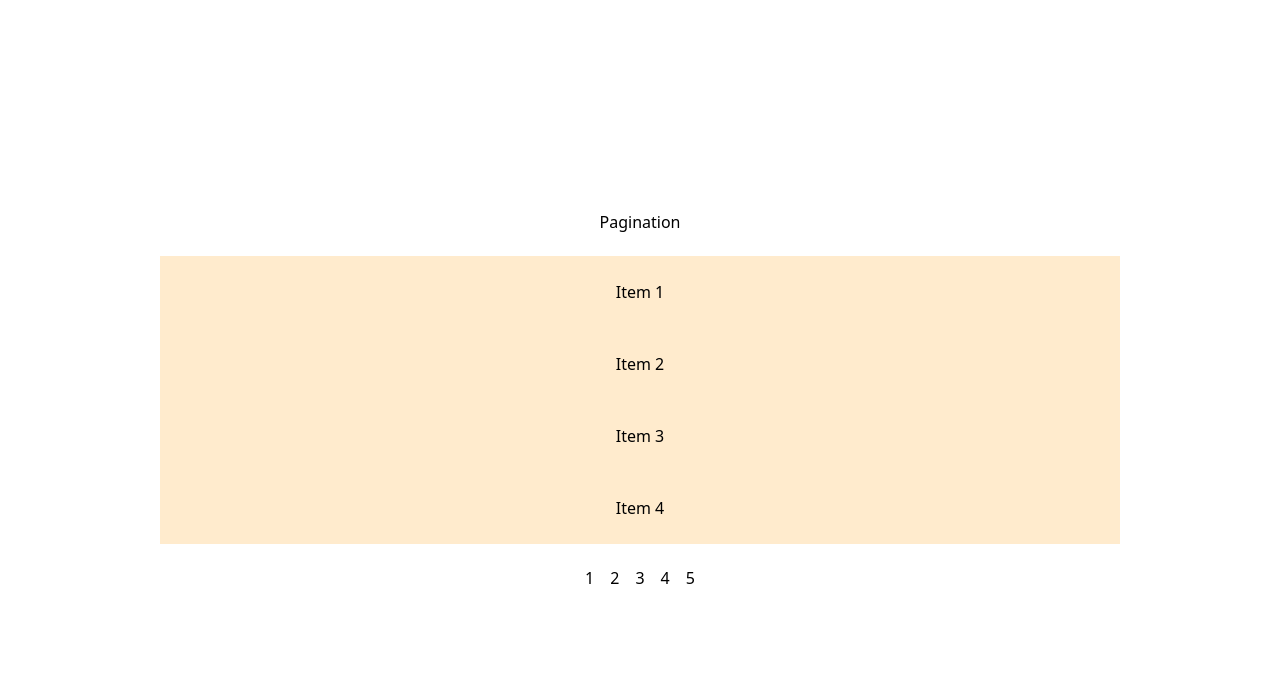
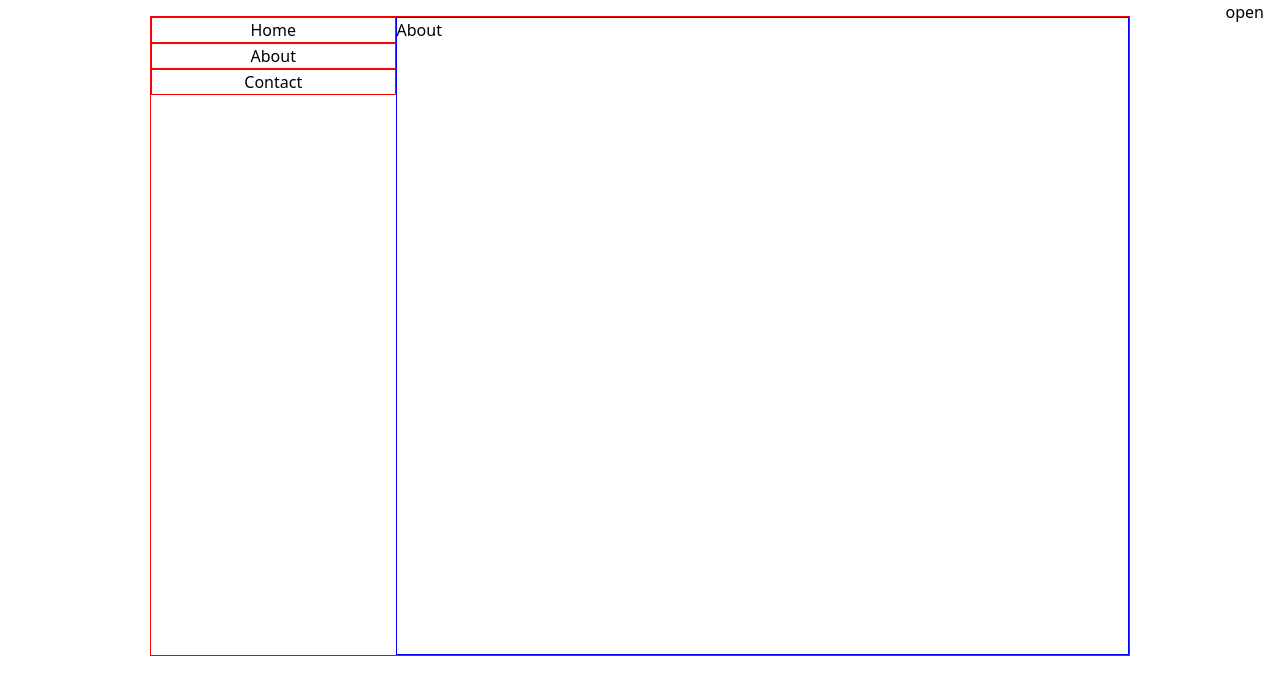
Before and after one commit to bharath90909/react-machine-coding, a React (Vite) app in the folder coding-questions/: page /about in a window 1280 px wide. Shown: the top 694 px of the page. Built offline with nearby package versions, Linux system fonts and the light colour scheme.

Commit message:
Done with RouterNavigation

```diff
--- a/coding-questions/src/App.jsx
+++ b/coding-questions/src/App.jsx
@@ -1,5 +1,5 @@
 import Accordion from "./Accordion/Accordion";
-import AppLayout from "./AppLayout";
+// import AppLayout from "./AppLayout";
 import Calculator from "./Calculator/Calculator";
 import CheckBoxToggle from "./CheckBox Toggle/CheckBoxToggle";
 import FilterWithCheckBox from "./CheckBox Toggle/FilterWithCheckBox";
@@ -21,7 +21,7 @@ import GithubProfileFinder from "./GitHub Profile Finder/GithubProfileFinder";
 import OtpVerification from "./OTP Verification/OtpVerification";
 import OtpVerificationWithArrows from "./OTP Verification/OtpVerificationWithArrows";
 import PasswordVerification from "./Password Verification.jsx/PasswordVerification";
-import InfiniteScroll from "./Infinite Scroll/InfiniteScroll";
+// import InfiniteScroll from "./Infinite Scroll/InfiniteScroll";
 import QuizApp from "./Quiz App/QuizApp";
 import TodoApp from "./Todo App/TodoApp";
 import UserLogin from "./User Login/UserLogin";
@@ -32,6 +32,11 @@ import Practice from "./Random Color/Practice";
 import CheckBoxTodo from "./CheckBox Todo/CheckBoxTodo";
 import ScrollTop from "./Scroll Top/ScrollTop";
 import Pagination from "./Pagination/Pagination";
+import InfiniteScroll from "./Pagination/InfiniteScroll";
+import AppLayout from "./Router Navigation/AppLayout";
+import Home from "./Router Navigation/Home";
+import About from "./Router Navigation/About";
+import Contact from "./Router Navigation/Contact";
 function App() {
   const appRouter = createBrowserRouter([
     {
@@ -39,22 +44,42 @@ function App() {
       element: <AppLayout />,
       children: [
         {
-          path: "/home/:dynamicID",
-          element: <RouterPage />,
+          path: "/home",
+          element: <Home />,
         },
-
         {
-          path: "/about/:dynamicID",
-          element: <RouterPage />,
+          path: "/about",
+          element: <About />,
         },
-
         {
-          path: "/contact/:dynamicID",
-          element: <RouterPage />,
+          path: "/contact",
+          element: <Contact />,
         },
       ],
     },
   ]);
+  // const appRouter = createBrowserRouter([
+  //   {
+  //     path: "/",
+  //     element: <AppLayout />,
+  //     children: [
+  //       {
+  //         path: "/home/:dynamicID",
+  //         element: <RouterPage />,
+  //       },
+
+  //       {
+  //         path: "/about/:dynamicID",
+  //         element: <RouterPage />,
+  //       },
+
+  //       {
+  //         path: "/contact/:dynamicID",
+  //         element: <RouterPage />,
+  //       },
+  //     ],
+  //   },
+  // ]);
   // return <Accordion />;
   // return <RandomColor />;
   // return <StarRating />;/
@@ -102,7 +127,9 @@ function App() {
   // return <SearchBar />;
   // return <CheckBoxTodo />;
   // return <ScrollTop />;
-  return <Pagination />;
+  // return <Pagination />;
+  // return <InfiniteScroll />;
+  return <RouterProvider router={appRouter} />;
 }
 
 export default App;
--- /dev/null
+++ b/coding-questions/src/Pagination/InfiniteScroll.jsx
@@ -0,0 +1,53 @@
+import React, { useEffect, useState } from "react";
+import "./infinitescroll.css";
+function InfiniteScroll() {
+  const [data, setData] = useState([]);
+  const [isLoading, setIsLoading] = useState(false);
+  const [page, setPage] = useState(1);
+
+  const fetchNewPage = () => {
+    return new Promise((res) => {
+      setTimeout(() => {
+        const resposne = Array.from(
+          { length: 100 },
+          (_, i) => `Item ${(page - 1) * 100 + (i + 1)}`
+        );
+        res(resposne);
+      }, 2000);
+    });
+  };
+
+  const fetchData = async () => {
+    setIsLoading(true);
+    const data = await fetchNewPage();
+    setData((prev) => [...prev, ...data]);
+    setIsLoading(false);
+  };
+
+  useEffect(() => {
+    const handleScroll = () => {
+      const { scrollTop, clientHeight, scrollHeight } =
+        document.documentElement;
+      if (!isLoading && scrollTop + clientHeight >= scrollHeight - 100) {
+        setPage((prev) => prev + 1);
+      }
+    };
+
+    window.addEventListener("scroll", handleScroll);
+    return () => window.removeEventListener("scroll", handleScroll);
+  }, [isLoading, page]);
+  useEffect(() => {
+    if (page <= 5) {
+      fetchData();
+    }
+  }, [page]);
+  return (
+    <div className="infinite-container">
+      <h1>Infinte Scroll</h1>
+      {data && data.length > 0 && data.map((item) => <p>{item}</p>)}
+      {isLoading && <h2>Loading...</h2>}
+    </div>
+  );
+}
+
+export default InfiniteScroll;
--- /dev/null
+++ b/coding-questions/src/Pagination/infinitescroll.css
@@ -0,0 +1,36 @@
+* {
+  box-sizing: border-box;
+  padding: 0;
+  margin: 0;
+}
+
+.infinite-container {
+  width: 95%;
+  height: 100vh;
+  max-width: 680px;
+  margin: 1.5rem auto;
+  border: 1px solid red;
+  text-align: center;
+  display: flex;
+  flex-direction: column;
+  row-gap: 1rem;
+}
+.infinite-container p {
+  background-color: blueviolet;
+  padding: 10px;
+}
+
+@keyframes animate {
+  from {
+    opacity: 0;
+    transform: translateX(-100%);
+  }
+  to {
+    opacity: 1;
+    transform: translateX(0);
+  }
+}
+
+.infinite-container p {
+  animation: 0.5s animate ease-in;
+}
--- /dev/null
+++ b/coding-questions/src/Router Navigation/About.jsx
@@ -0,0 +1,7 @@
+import React from "react";
+
+function About() {
+  return <div>About</div>;
+}
+
+export default About;
--- /dev/null
+++ b/coding-questions/src/Router Navigation/AppLayout.jsx
@@ -0,0 +1,55 @@
+import React, { useEffect, useState } from "react";
+import "./routernavigation.css";
+import { Link, Outlet } from "react-router-dom";
+function AppLayout() {
+  const [isOpen, setIsOpen] = useState(false);
+
+  useEffect(() => {
+    const toggleSideBar = () => {
+      if (window.innerWidth > 768) {
+        setIsOpen(false);
+      }
+    };
+    window.addEventListener("resize", toggleSideBar);
+  }, []);
+  return (
+    <div className="router-container">
+      <nav>
+        <ul>
+          <li>
+            <Link to="/home">Home</Link>
+          </li>
+          <li>
+            <Link to="/about">About</Link>
+          </li>
+          <li>
+            <Link to="/contact">Contact</Link>
+          </li>
+        </ul>
+      </nav>
+      <button onClick={() => setIsOpen((prev) => !prev)}>
+        {!isOpen ? "open" : "close"}
+      </button>
+      <Outlet />
+      {isOpen && (
+        <div className="nav-modal">
+          <nav>
+            <ul>
+              <li>
+                <Link to="/home">Home</Link>
+              </li>
+              <li>
+                <Link to="/about">About</Link>
+              </li>
+              <li>
+                <Link to="/contact">Contact</Link>
+              </li>
+            </ul>
+          </nav>
+        </div>
+      )}
+    </div>
+  );
+}
+
+export default AppLayout;
--- /dev/null
+++ b/coding-questions/src/Router Navigation/Contact.jsx
@@ -0,0 +1,7 @@
+import React from "react";
+
+function Contact() {
+  return <div>Contact</div>;
+}
+
+export default Contact;
--- /dev/null
+++ b/coding-questions/src/Router Navigation/Home.jsx
@@ -0,0 +1,7 @@
+import React from "react";
+
+function Home() {
+  return <div>Home</div>;
+}
+
+export default Home;
--- /dev/null
+++ b/coding-questions/src/Router Navigation/routernavigation.css
@@ -0,0 +1,48 @@
+* {
+  padding: 0;
+  margin: 0;
+  box-sizing: border-box;
+}
+
+.router-container {
+  width: 95%;
+  max-width: 980px;
+  min-height: 80vh;
+  margin: 1rem auto;
+  display: flex;
+  border: 1px solid red;
+}
+.router-container nav {
+  width: 25%;
+}
+.router-container li {
+  border: 1px solid red;
+  text-align: center;
+}
+.router-container > div {
+  flex: 1;
+  border: 1px solid blue;
+}
+
+.router-container button {
+  position: absolute;
+  top: 0%;
+  right: 1rem;
+  font-size: 1rem;
+}
+
+.nav-modal {
+  position: fixed;
+  width: 50%;
+  top: 0;
+  height: 100%;
+  background-color: aqua;
+}
+.nav-modal nav {
+  width: 100%;
+}
+@media (max-width: 768px) {
+  .router-container > nav {
+    display: none;
+  }
+}
```
